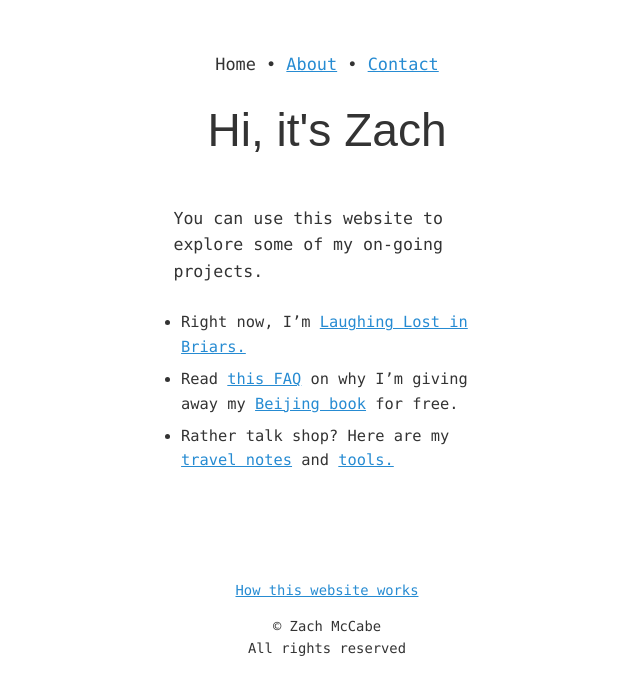
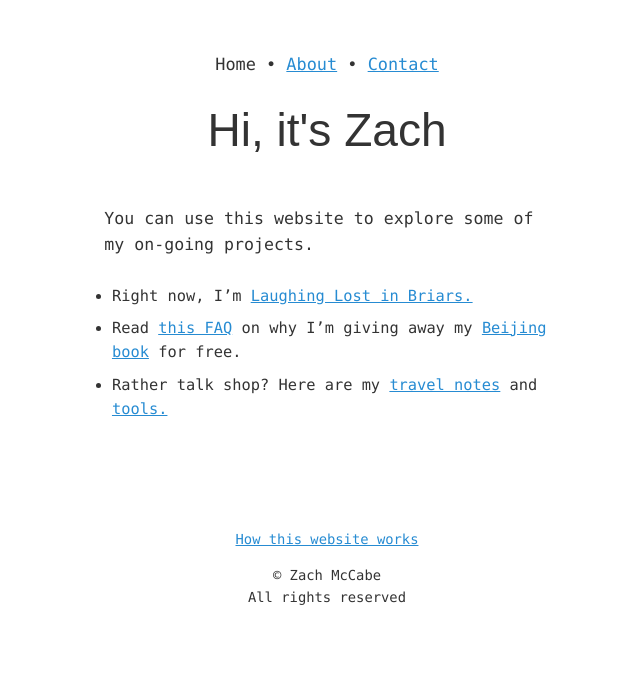
Before and after one commit to zachmccabe/zachmccabe.github.io, a Jekyll site: the page built from index.md, in a window 1280 px wide. Shown: the top 695 px of the page, without its empty margins (313-953 px from the left). Built offline with Jekyll 4.4.1, drawn with Linux system fonts in a browser that asks for light colours.

Commit message:
Update kaoliang_nite_3.html
Remove footer content. Add `margin-top` to breadcrumbs formatting. Switch div `.xnest20` to `.xnest29`, with a switch to keep `.xnest20` for home page.

```diff
--- a/_layouts/kaoliang_nite_3.html
+++ b/_layouts/kaoliang_nite_3.html
@@ -21,12 +21,13 @@
 <header>
 <h1 id="{{ page.title }}">{{ page.title }}</h1>
 </header>
-<div class="xnest20">
+<div class="{%- if page.nest == "20" -%}xnest20{%- else -%}xnest29{%- endif -%}">
+{%- if page.collection -%}<p style="margin-top:2em;"><nav class="breadcrumbs">{%- include emoji_collection_switch.html -%}&nbsp;{%- include breadcrumbs.html -%}</nav></p>{%- endif -%}
 <main>
 {%- if page.lede == "print" -%}<p>{%- include print_update.html -%}&nbsp;•&nbsp;{{ page.description }}</p>{%- endif -%}
 {{ content }}
 {%- if page.lede and page.update -%}{% include print_history.html %}{%- endif -%}
-{%- if page.collection -%}<div style="margin-top:3em;"><p><nav>{%- include emoji_collection_switch.html -%}&nbsp;{%- include breadcrumbs.html -%}</nav></p></div>{%- endif -%}
+{%- if page.collection -%}<p style="margin-top:2em;"><nav class="breadcrumbs">{%- include emoji_collection_switch.html -%}&nbsp;{%- include breadcrumbs.html -%}</nav></p>{%- endif -%}
 </main>
 <footer>
 {%- include footer.html -%}
```
